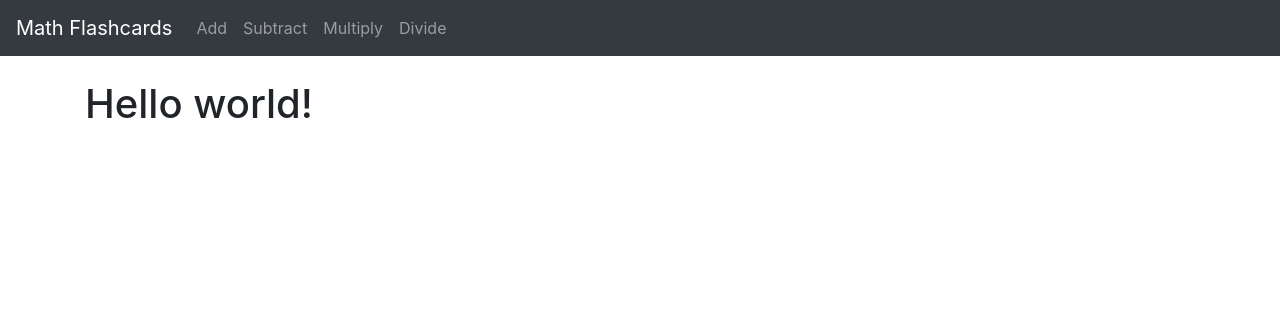
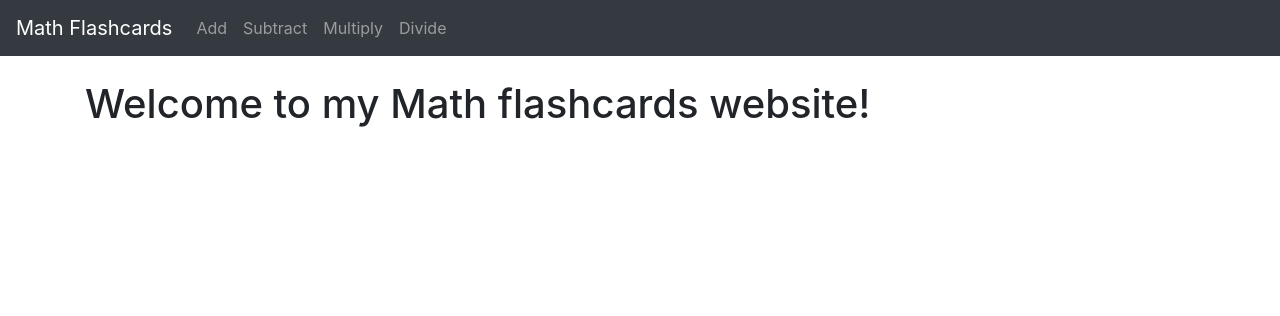
Before and after one commit to SnowCrash87/django-flashcards, a Django app: page / in a window 1280 px wide. Shown: the top 316 px of the page. Run offline with Django 3.2, Linux system fonts and the light colour scheme; some libraries are stand-ins or nearby versions.

Commit message:
Tweak home page

```diff
--- a/website/templates/home.html
+++ b/website/templates/home.html
@@ -1,5 +1,5 @@
    {% extends 'base.html' %}
 
 {% block 'content' %}
-  <h1>Hello world!</h1>
+  <h1>Welcome to my Math flashcards website!</h1>
 {% endblock %}
--- a/website/templates/subtract.html
+++ b/website/templates/subtract.html
@@ -21,7 +21,7 @@
 
 
 	<br/><br/>
-  <form action="{% url 'subtract' %}" method="POST">
+  <form action="{% url '' %}" method="POST">
   	{% csrf_token %}
   <div class="form-group">
     <input type="text" class="form-control" placeholder="Type Your answer here!"name="answer">
```
